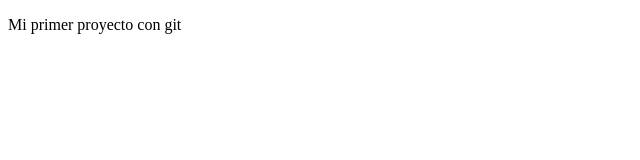
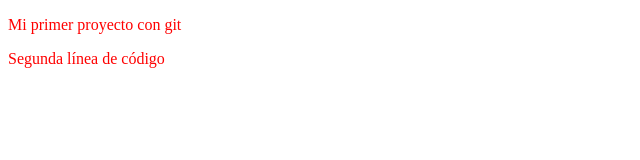
Before and after one commit to JessiSandovalE/test-git, a plain HTML site: page index.html in a window 1280 px wide. Shown: the whole page, without its empty margins (0-640 px from the left). Drawn offline with Linux system fonts and the light colour scheme.

Commit message:
add stylessheed conection

```diff
--- a/index.html
+++ b/index.html
@@ -4,8 +4,10 @@
     <meta charset="UTF-8">
     <meta name="viewport" content="width=device-width, initial-scale=1.0">
     <title>GIT</title>
+    <link rel="stylesheet" href="./style.css" />
 </head>
 <body>
     <p>Mi primer proyecto con git</p>
+    <p>Segunda línea de código</p>
 </body>
 </html>
--- a/style.css
+++ b/style.css
@@ -0,0 +1,3 @@
+p {
+    color: red;
+}
```
